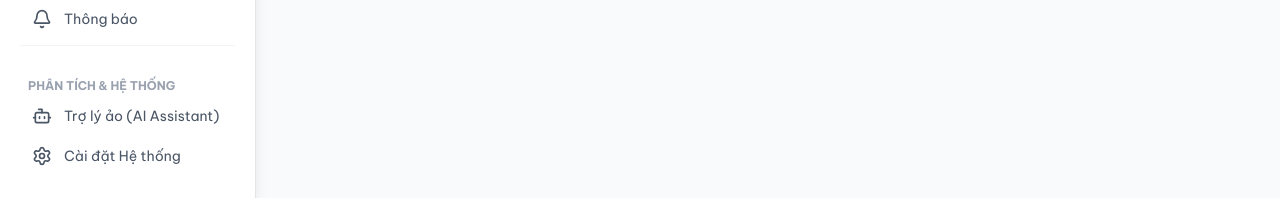
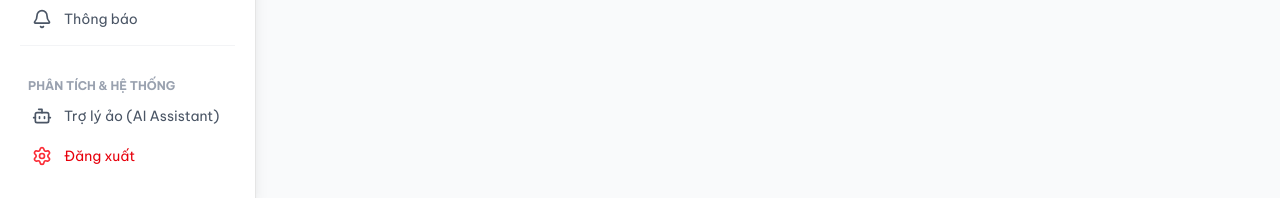
Before and after one commit to ThaiCoder2003/book-a-bus, a React (Vite) app in the folder booking-frontend/: page /admin/logout in a window 1280 px wide. Shown: the part 602-800 px from the top of the page. Built offline with nearby package versions, Linux system fonts and the light colour scheme.

Commit message:
update logout admin

```diff
--- a/booking-frontend/src/components/Admin/layout/Sidebar.tsx
+++ b/booking-frontend/src/components/Admin/layout/Sidebar.tsx
@@ -1,4 +1,4 @@
-import { NavLink } from "react-router-dom";
+import { NavLink, useNavigate } from "react-router-dom";
 import {
   LayoutDashboard,
   Map,
@@ -41,15 +41,15 @@ const getLucideIcon = (name: string) => {
       return <Bell className="h-5 w-5" />;
     case "Trợ lý ảo (AI Assistant)":
       return <Bot className="h-5 w-5" />;
-    case "Cài đặt Hệ thống":
-      return <Settings className="h-5 w-5" />;
+    case "Đăng xuất":
+      return <Settings className="h-5 w-5 text-red-500" />;
     default:
       return null;
   }
 };
 
 // -----------------------------------------------------------
-// 2. MENU (Hoàn chỉnh theo scope dự án 5 tuần)
+// 2. MENU
 // -----------------------------------------------------------
 const AdminMenus = [
   {
@@ -81,24 +81,27 @@ const AdminMenus = [
     title: "Phân tích & Hệ thống",
     items: [
       { name: "Trợ lý ảo (AI Assistant)", path: "/admin/assistant" },
-      { name: "Cài đặt Hệ thống", path: "/admin/settings" },
+      { name: "Đăng xuất", path: "/admin/logout" },
     ],
   },
 ];
 
 // -----------------------------------------------------------
-// 3. COMPONENT: Sidebar
+// 3. COMPONENT
 // -----------------------------------------------------------
 export default function Sidebar() {
+  const navigate = useNavigate();
+
+  const handleLogout = () => {
+    localStorage.removeItem("accessToken");
+    localStorage.removeItem("refreshToken");
+    localStorage.removeItem("user");
+
+    navigate("/auth");
+  };
+
   return (
-    <aside
-      className=" w-64
-  bg-white
-  border-r
-  p-5
-  space-y-4
-  shadow-lg"
-    >
+    <aside className="w-64 bg-white border-r p-5 space-y-4 shadow-lg">
       <h1 className="text-xl font-bold text-blue-600 flex items-center space-x-2 pb-4 border-b">
         <Bus className="h-6 w-6" />
         <span>BusAdmin Panel</span>
@@ -111,7 +114,18 @@ export default function Sidebar() {
               {section.title}
             </h3>
 
-            {section.items.map((m) => (
+            {section.items.map((m) =>
+              m.name === "Đăng xuất" ? (
+                <button
+                  key={m.name}
+                  onClick={handleLogout}
+                  className="w-full px-3 py-2 rounded-lg flex items-center space-x-3
+                             text-sm text-red-600 hover:bg-red-50 transition-colors"
+                >
+                  {getLucideIcon(m.name)}
+                  <span>{m.name}</span>
+                </button>
+              ) : (
                 <NavLink
                   key={m.path}
                   to={m.path}
@@ -127,7 +141,8 @@ export default function Sidebar() {
                   {getLucideIcon(m.name)}
                   <span>{m.name}</span>
                 </NavLink>
-            ))}
+              ),
+            )}
 
             {sectionIndex < AdminMenus.length - 1 && (
               <hr className="my-2 border-gray-100" />
```
Lines whose indentation alone changed are shown as unchanged.
